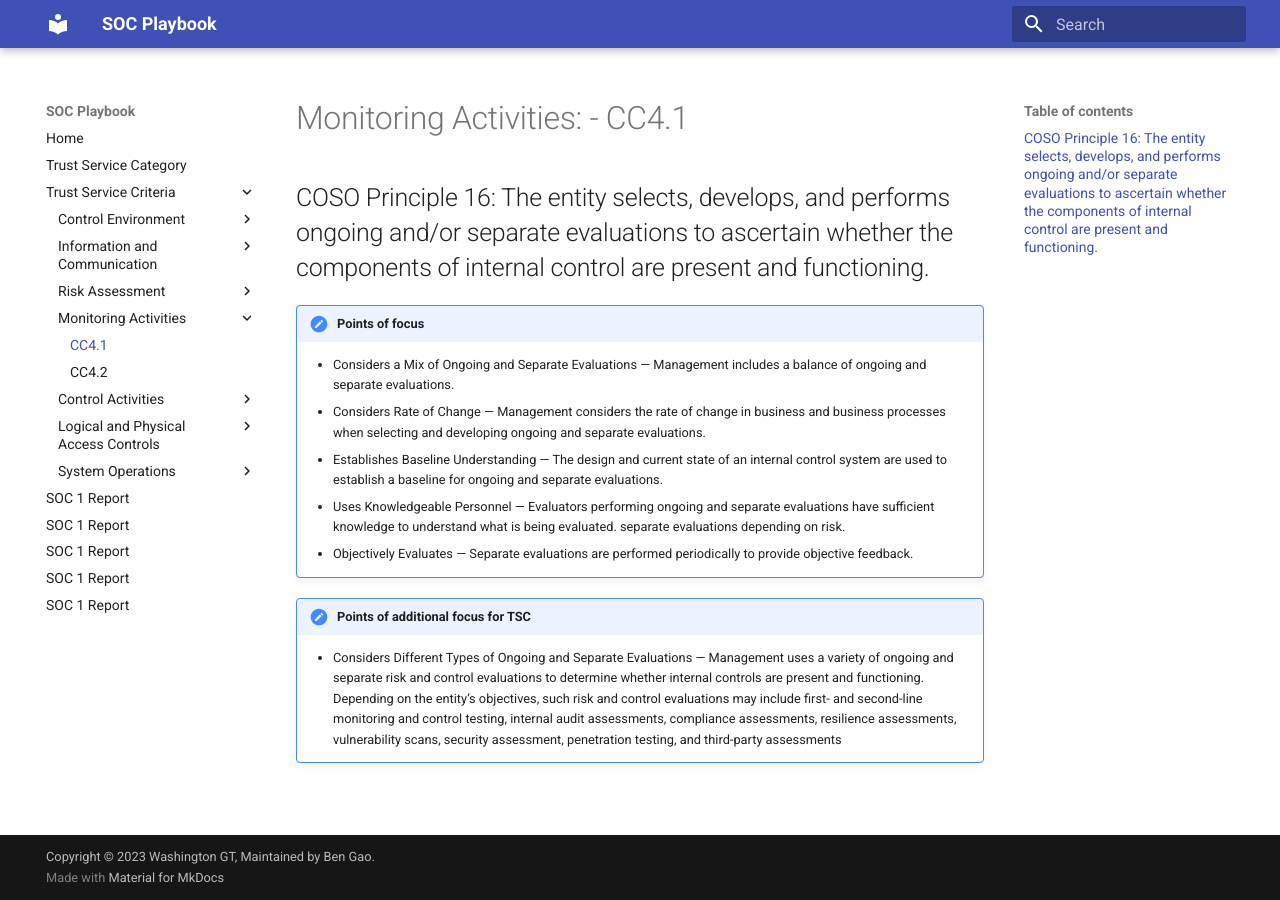
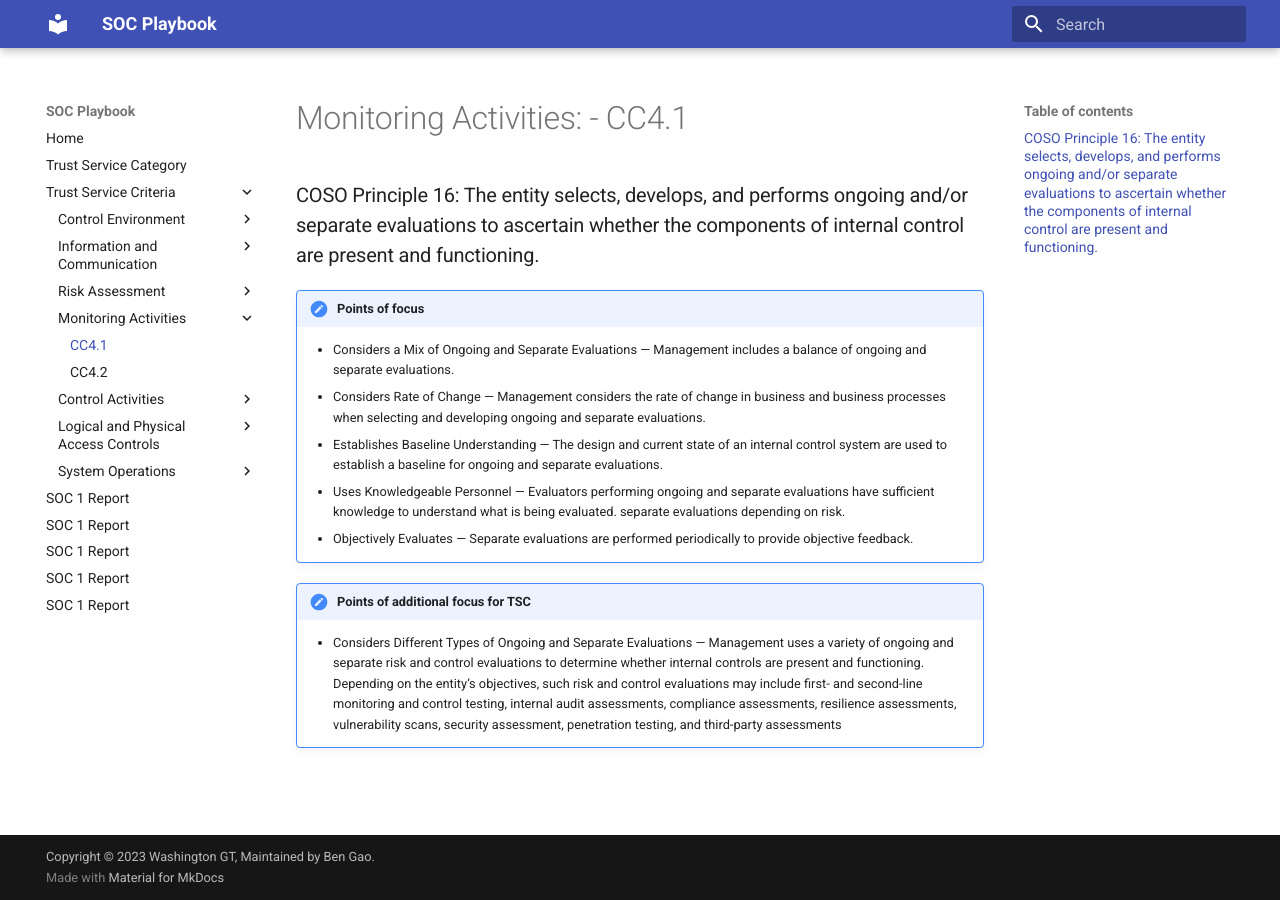
Before and after one commit to WashingtonGT/soc-playbook, an MkDocs documentation site: the page built from docs/tsc/cc4-1.md, in a window 1280 px wide. Built offline with MkDocs 1.6.1 and Material for MkDocs 9.7.7, drawn with Linux system fonts in a browser that asks for light colours.

Commit message:
Update cc4-1.md

```diff
--- a/docs/tsc/cc4-1.md
+++ b/docs/tsc/cc4-1.md
@@ -1,6 +1,6 @@
 #  Monitoring Activities: - CC4.1
 
-## COSO Principle 16: The entity selects, develops, and performs ongoing and/or separate evaluations to ascertain whether the components of internal control are present and functioning.
+### COSO Principle 16: The entity selects, develops, and performs ongoing and/or separate evaluations to ascertain whether the components of internal control are present and functioning.
 
 !!! note "Points of focus"
 
```
